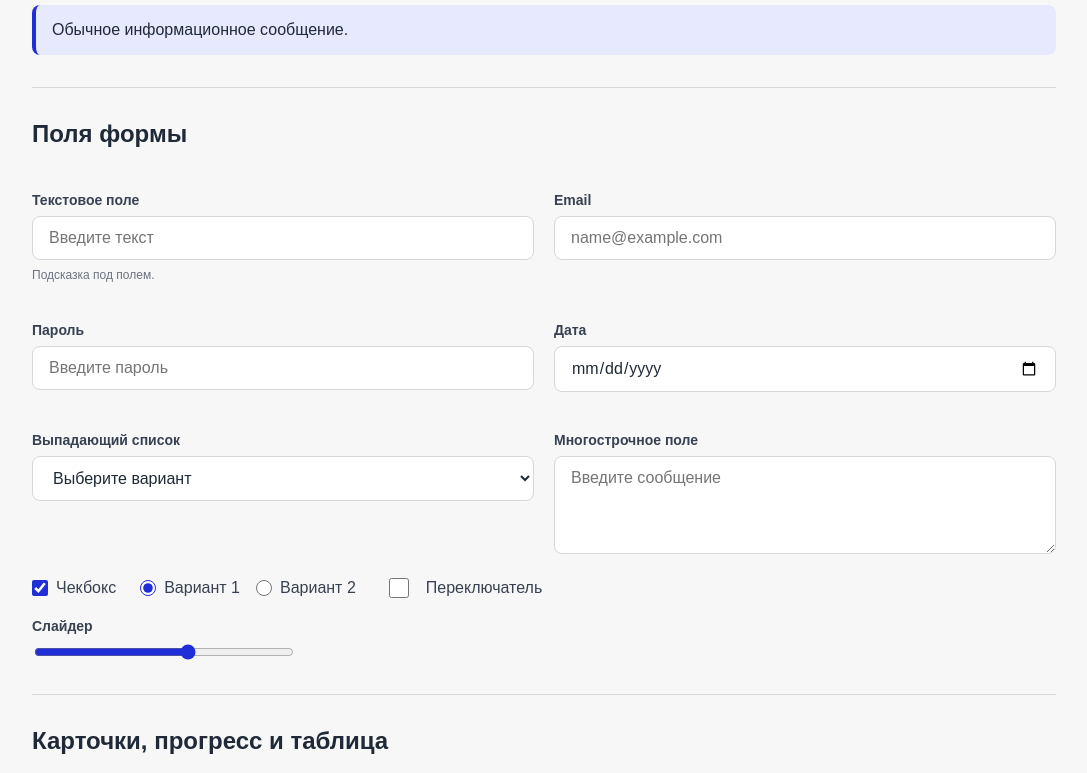
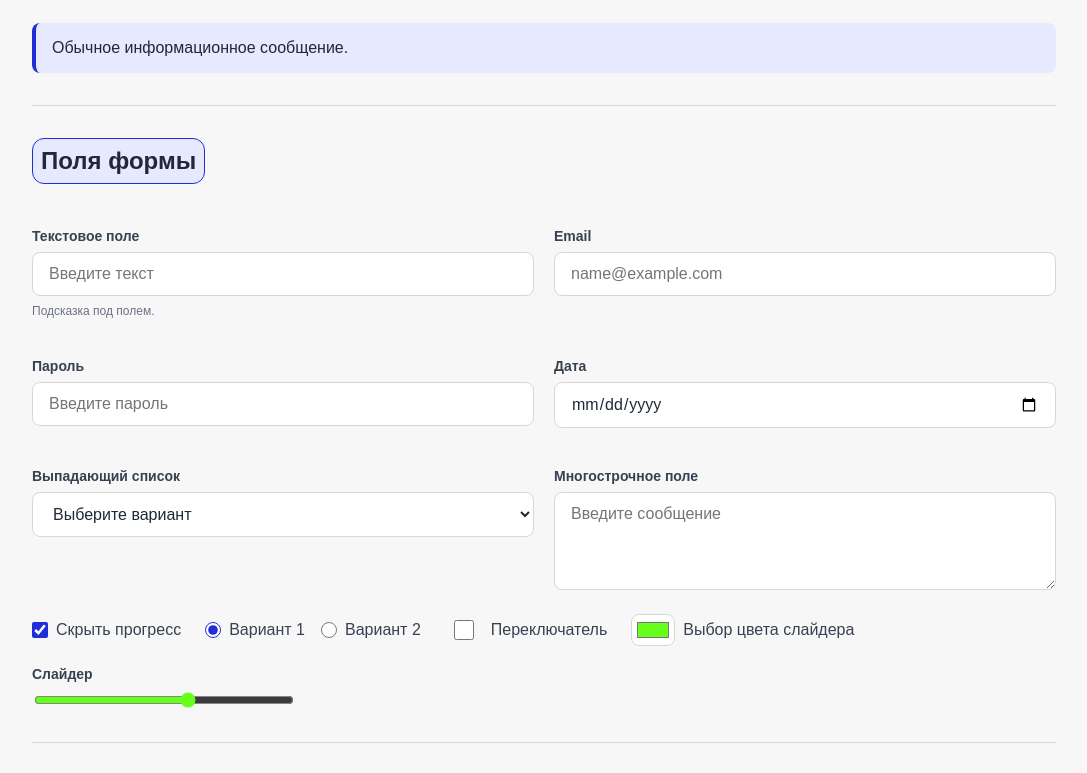
Before and after one commit to Vitas1968/neo_frontend, a React (Vite) app: page /services in a window 1280 px wide. Shown: the part 555-1328 px from the top of the page, without its empty margins (96-1183 px from the left). Built offline with nearby package versions, Linux system fonts and the light colour scheme.

Commit message:
эксперименты с разметкой

```diff
--- a/src/pages/FlexboxPage.styles.ts
+++ b/src/pages/FlexboxPage.styles.ts
@@ -85,3 +85,32 @@ export const FlexItemWide = styled(FlexItem)`
   min-height: 120px;
   background-color: #7c3aed;
 `;
+
+export const Ticker = styled.div`
+  overflow: hidden;
+  white-space: nowrap;
+`;
+
+export const TickerText = styled.span`
+  display: inline-block;
+  animation:
+    ticker 5s linear 3 forwards,
+    hide 1ms linear 15s forwards;
+
+  @keyframes ticker {
+    from {
+      transform: translateX(300%);
+    }
+
+    to {
+      transform: translateX(-100%);
+    }
+  }
+
+  @keyframes hide {
+    to {
+      opacity: 0;
+      visibility: hidden;
+    }
+  }
+`;
--- a/src/pages/FlexboxPage.tsx
+++ b/src/pages/FlexboxPage.tsx
@@ -9,6 +9,8 @@ import {
   Page,
   Section,
   SectionTitle,
+  Ticker,
+  TickerText,
 } from './FlexboxPage.styles';
 
 export function FlexboxPage() {
@@ -19,6 +21,10 @@ export function FlexboxPage() {
         <Description>
           Здесь можно менять свойства в файле стилей и сразу смотреть результат.
         </Description>
+
+        <Ticker>
+          <TickerText>Важное сообщение движется справа налево</TickerText>
+        </Ticker>
 
         <Section>
           <SectionTitle>1. Базовый Flexbox</SectionTitle>
--- a/src/pages/ServicesPage.styles.ts
+++ b/src/pages/ServicesPage.styles.ts
@@ -31,9 +31,14 @@ export const Section = styled.section`
 `;
 
 export const SectionTitle = styled.h2`
+  display: inline-block;
   margin: 0 0 ${({ theme }) => theme.spacing.xl};
+  padding: ${({ theme }) => theme.spacing.s};
   color: ${({ theme }) => theme.colors.textPrimary};
   font-size: 24px;
+  border: 1px solid ${({ theme }) => theme.colors.primary};
+  border-radius: ${({ theme }) => theme.spacing.m};
+  background-color: ${({ theme }) => theme.colors.surfaceAccent};
 `;
 
 export const Divider = styled.hr`
@@ -206,6 +211,16 @@ export const Checkbox = styled.input`
   accent-color: ${({ theme }) => theme.colors.primary};
 `;
 
+export const ColorPicker = styled.input.attrs({ type: 'color' })`
+  width: 44px;
+  height: 32px;
+  padding: 3px;
+  border: 1px solid ${({ theme }) => theme.colors.border};
+  border-radius: ${({ theme }) => theme.radius.s};
+  background-color: ${({ theme }) => theme.colors.surface};
+  cursor: pointer;
+`;
+
 export const RadioGroup = styled.div`
   display: flex;
   gap: ${({ theme }) => theme.spacing.l};
@@ -241,9 +256,9 @@ export const Switch = styled.input`
   accent-color: ${({ theme }) => theme.colors.primary};
 `;
 
-export const Slider = styled.input`
+export const Slider = styled.input<{ $color: string }>`
   width: 260px;
-  accent-color: ${({ theme }) => theme.colors.primary};
+  accent-color: ${({ $color }) => $color};
 `;
 
 export const CardGrid = styled.div`
--- a/src/pages/ServicesPage.tsx
+++ b/src/pages/ServicesPage.tsx
@@ -38,11 +38,14 @@ import {
   Tag,
   Tags,
   Textarea,
+  ColorPicker,
 } from './ServicesPage.styles';
 
 export function ServicesPage() {
   const [isModalOpen, setIsModalOpen] = useState(false);
   const [activeTab, setActiveTab] = useState('Все');
+  const [selectedColor, setSelectedColor] = useState('#66ff1a');
+  const [isProgressCardVisible, setIsProgressCardVisible] = useState(true);
 
   return (
     <Page>
@@ -139,8 +142,12 @@ export function ServicesPage() {
 
           <InputGroup>
             <CheckboxLabel>
-              <Checkbox type="checkbox" defaultChecked />
-              Чекбокс
+              <Checkbox
+                type="checkbox"
+                checked={isProgressCardVisible}
+                onChange={(event) => setIsProgressCardVisible(event.target.checked)}
+              />
+              Скрыть прогресс
             </CheckboxLabel>
 
             <RadioGroup>
@@ -159,11 +166,27 @@ export function ServicesPage() {
               <Switch type="checkbox" />
               Переключатель
             </SwitchLabel>
+
+            <SwitchLabel>
+              <ColorPicker
+                value={selectedColor}
+                aria-label="Выберите цвет"
+                onChange={(event) => setSelectedColor(event.target.value)}
+              />
+              Выбор цвета слайдера
+            </SwitchLabel>
           </InputGroup>
 
           <Field>
             <Label htmlFor="range">Слайдер</Label>
-            <Slider id="range" type="range" min="0" max="100" defaultValue="60" />
+            <Slider
+              id="range"
+              type="range"
+              min="0"
+              max="100"
+              defaultValue="60"
+              $color={selectedColor}
+            />
           </Field>
         </Section>
 
@@ -184,7 +207,7 @@ export function ServicesPage() {
               <strong>3</strong>
               <p>Активные заявки</p>
             </Card>
-
+            {isProgressCardVisible && (
               <Card>
                 <h2>Прогресс</h2>
                 <Progress>
@@ -192,6 +215,7 @@ export function ServicesPage() {
                 </Progress>
                 <p>Выполнено 60%</p>
               </Card>
+            )}
           </CardGrid>
 
           <Table>
```
Also changed, not shown: package.json (+6 -1 lines), 1 other file (tests, documents, lock files or other folders). Lines whose indentation alone changed are shown as unchanged.
